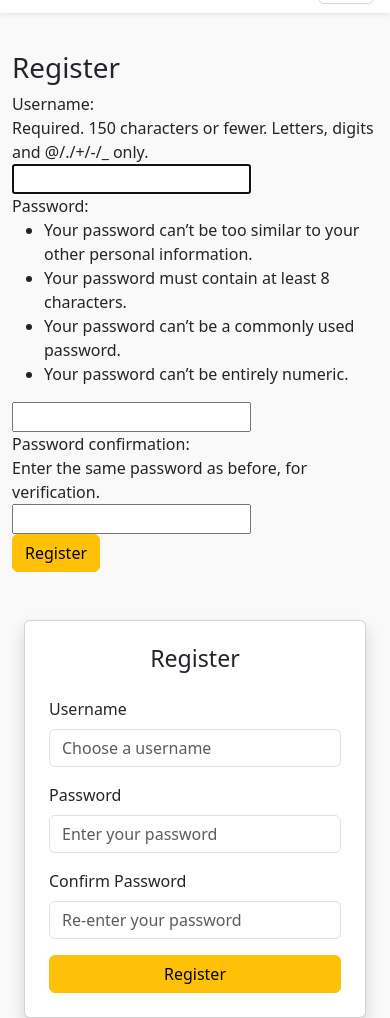
After one commit to DS-Vijayapala/Django-E-Commerce-Site, a Django app: page /register/ in a window 390 px wide. The commit adds this page. Shown: the part 45-1063 px from the top of the page. Run offline with Django 5.2, Linux system fonts and the light colour scheme.

Commit message:
Adding Register Form And Registration Success Message

```diff
--- a/Shop/templates/shop/base.html
+++ b/Shop/templates/shop/base.html
@@ -87,6 +87,15 @@
         </div>
 
     </div>
+    {% if messages %}
+    {% for message in messages %}
+
+    {{ message }}
+
+    {% endfor %}
+    {% endif %}
+
+
 
     {% block content %}
     {% endblock %}
--- /dev/null
+++ b/User/templates/users/register.html
@@ -0,0 +1,69 @@
+{% extends 'shop/base.html' %}
+{% block content %}
+
+<div class="container">
+
+    <h1>Register</h1>
+
+    <form method="POST">
+
+        {% csrf_token %}
+
+        {{ form }}
+
+        <button class="btn btn-warning" type="submit">Register</button>
+
+
+    </form>
+
+    <div class="container mt-5">
+
+        <div class="row justify-content-center">
+
+            <div class="col-md-6">
+
+                <div class="card p-4 shadow">
+
+                    <h3 class="text-center mb-4">Register</h3>
+
+                    <form method="POST">
+
+                        {% csrf_token %}
+
+
+                        <div class="mb-3">
+
+                            <label class="form-label">Username</label>
+                            <input type="text" class="form-control" placeholder="Choose a username" required>
+
+                        </div>
+
+                        <div class="mb-3">
+
+                            <label class="form-label">Password</label>
+                            <input type="password" class="form-control" placeholder="Enter your password" required>
+
+                        </div>
+
+                        <div class="mb-3">
+
+                            <label class="form-label">Confirm Password</label>
+                            <input type="password" class="form-control" placeholder="Re-enter your password" required>
+
+                        </div>
+
+                        <button type="submit" class="btn btn-warning w-100">Register</button>
+
+                    </form>
+
+                </div>
+
+            </div>
+
+        </div>
+
+    </div>
+
+</div>
+
+{% endblock %}
--- a/User/views.py
+++ b/User/views.py
@@ -1,3 +1,24 @@
-from django.shortcuts import render
+""" This file is used to create the views for the User app. """
 
-# Create your views here.
+from django.shortcuts import render, redirect
+from django.contrib.auth.forms import UserCreationForm
+from django.contrib import messages
+
+
+def register(request):
+    """ This function is used to render the register page. """
+
+    if request.method == 'POST':
+        form = UserCreationForm(request.POST)
+        if form.is_valid():
+
+            username = form.cleaned_data.get('username')
+            messages.success(
+                request, f'Hi {username}, your account has been created!')
+            form.save()
+    else:
+        form = UserCreationForm()
+
+    context = {'form': form}
+
+    return render(request, 'users/register.html', context)
--- a/mysite/urls.py
+++ b/mysite/urls.py
@@ -17,10 +17,13 @@ Including another URLconf
 from django.contrib import admin
 from django.urls import path
 from Shop import views
+from User import views as user_views
 
 urlpatterns = [
     path('admin/', admin.site.urls),
     path('', views.index, name='index'),
     path('<int:id>/', views.detail, name='detail'),
     path('checkout/', views.checkout, name='checkout'),
+
+    path('register/', user_views.register, name='register'),
 ]
```
Also changed, not shown: User/templates/users/login.html (added, +14 -0 lines), db.sqlite3.
